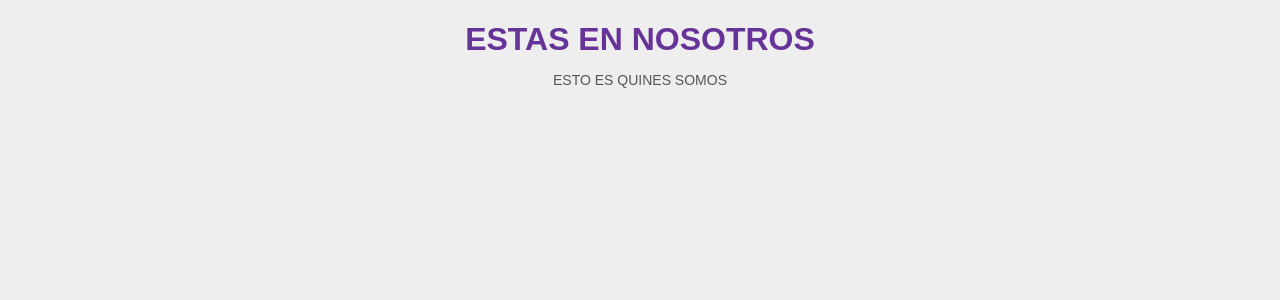
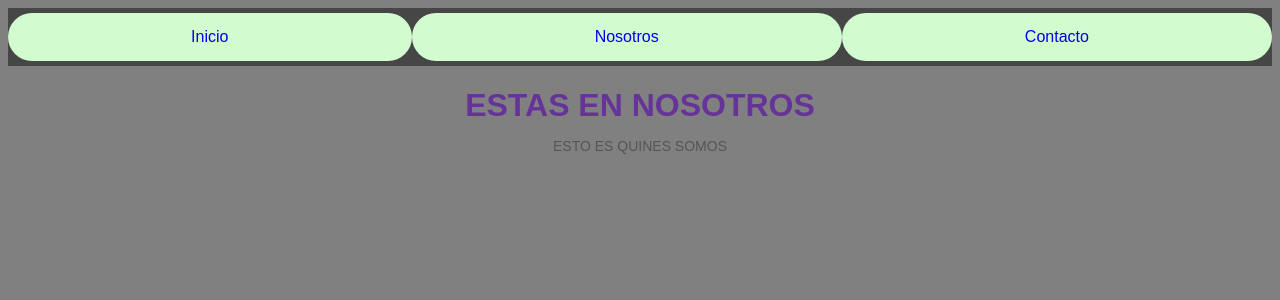
Before and after one commit to m32795434/Travel-App-Angular, an Angular app: page /nosotros in a window 1280 px wide. Shown: the top 300 px of the page. Built offline with nearby package versions, Linux system fonts and the light colour scheme.

Commit message:
cree NAV MUYYY CHETO.😁

```diff
--- a/src/app/app.component.html
+++ b/src/app/app.component.html
@@ -1,4 +1,5 @@
 <!-- aca se muestran los contenidos de las paginas marcadas en el archivo de routing -->
+<app-nav></app-nav>
 <router-outlet></router-outlet>
 <!-- todo lo demas
 
--- a/src/app/app.module.ts
+++ b/src/app/app.module.ts
@@ -8,6 +8,7 @@ import { CardComponent } from './components/card/card.component';
 import { ContactoComponent } from './pages/contacto/contacto.component';
 import { HomeComponent } from './pages/home/home.component';
 import { NosotrosComponent } from './pages/nosotros/nosotros.component';
+import { NavComponent } from './components/nav/nav.component';
 
 @NgModule({
   declarations: [
@@ -16,7 +17,8 @@ import { NosotrosComponent } from './pages/nosotros/nosotros.component';
     CardComponent,
     ContactoComponent,
     HomeComponent,
-    NosotrosComponent
+    NosotrosComponent,
+    NavComponent
   ],
   imports: [
     BrowserModule,
--- /dev/null
+++ b/src/app/components/nav/nav.component.css
@@ -0,0 +1,23 @@
+.nav{
+    display: flex;
+    list-style: none;
+    margin: 0;
+    padding:5px 0;
+    background-color: rgb(71, 70, 70);
+}
+.nav-item{
+    flex-grow: 1;
+
+}
+.nav-item_link{
+    display: block;
+    text-align: center;
+    padding: 15px 0;
+    background-color:#d2fbd0;
+    text-decoration: none;
+    border-radius: 30px;
+}
+.nav-item_link:hover{
+background-color: #ACC8E5;
+text-decoration: underline;
+}
--- /dev/null
+++ b/src/app/components/nav/nav.component.html
@@ -0,0 +1,14 @@
+<nav>
+    <ul class="nav">
+        <li class="nav-item">
+            <!-- si fuese un enlace externo uso href="" -->
+            <a routerLink="./" class="nav-item_link" > Inicio </a>
+        </li>
+        <li class="nav-item">
+            <a routerLink="/nosotros" class="nav-item_link" > Nosotros </a>
+        </li>
+        <li class="nav-item">
+            <a routerLink="/contacto" class="nav-item_link" > Contacto </a>
+        </li>
+    </ul>
+</nav>
--- /dev/null
+++ b/src/app/components/nav/nav.component.ts
@@ -0,0 +1,15 @@
+import { Component, OnInit } from '@angular/core';
+
+@Component({
+  selector: 'app-nav',
+  templateUrl: './nav.component.html',
+  styleUrls: ['./nav.component.css']
+})
+export class NavComponent implements OnInit {
+
+  constructor() { }
+
+  ngOnInit(): void {
+  }
+
+}
--- a/src/styles.css
+++ b/src/styles.css
@@ -9,7 +9,7 @@
 
 body {
     font-family: Arial, Helvetica, sans-serif;
-    background-color: #EEE;
+    background-color: grey;
 }
 
 img {
```
Also changed, not shown: 1 other file (tests, documents, lock files or other folders).
